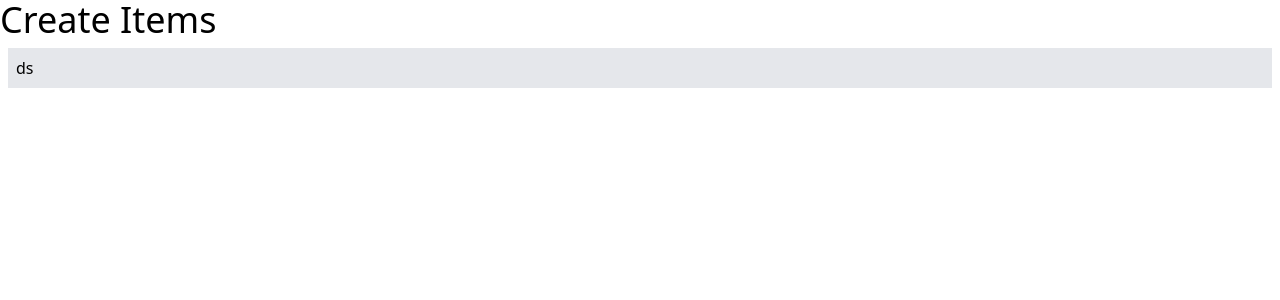
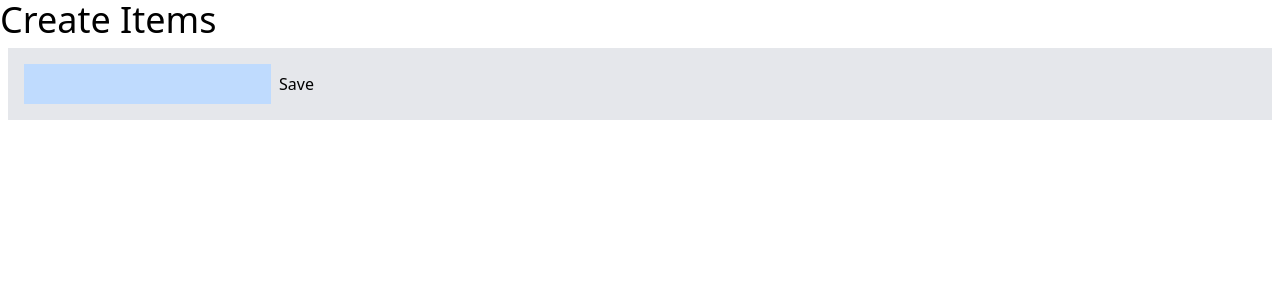
Before and after one commit to danasugu/vue-project, a Vue app: page / in a window 1280 px wide. Shown: the top 300 px of the page. Built offline with nearby package versions, Linux system fonts and the light colour scheme.

Commit message:
Update App.vue

```diff
--- a/src/App.vue
+++ b/src/App.vue
@@ -1,8 +1,10 @@
 <template>
 <div>
     <h1 class="text-4xl">Create Items</h1>
-  <div class="m-2 p-2 bg-gray-200">ds</div>
-  <input type="text" v-model="newItem" />
+  <div class="m-2 p-2 bg-gray-200">
+  <input class="bg-blue-200 p-2 m-2" type="text" v-model="newItem" />
+  <button @onclick="storeItem">Save</button>
+  </div>
 </div>
 
 </template>
```
